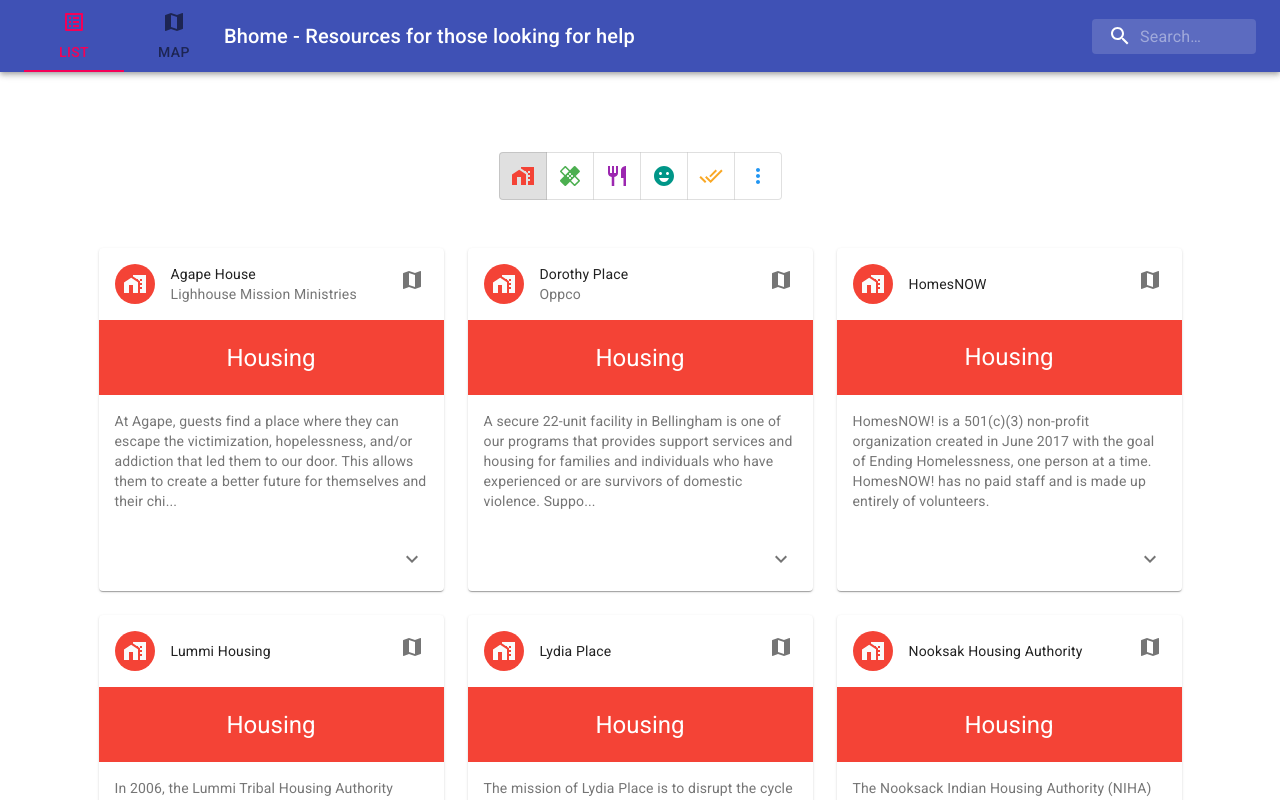
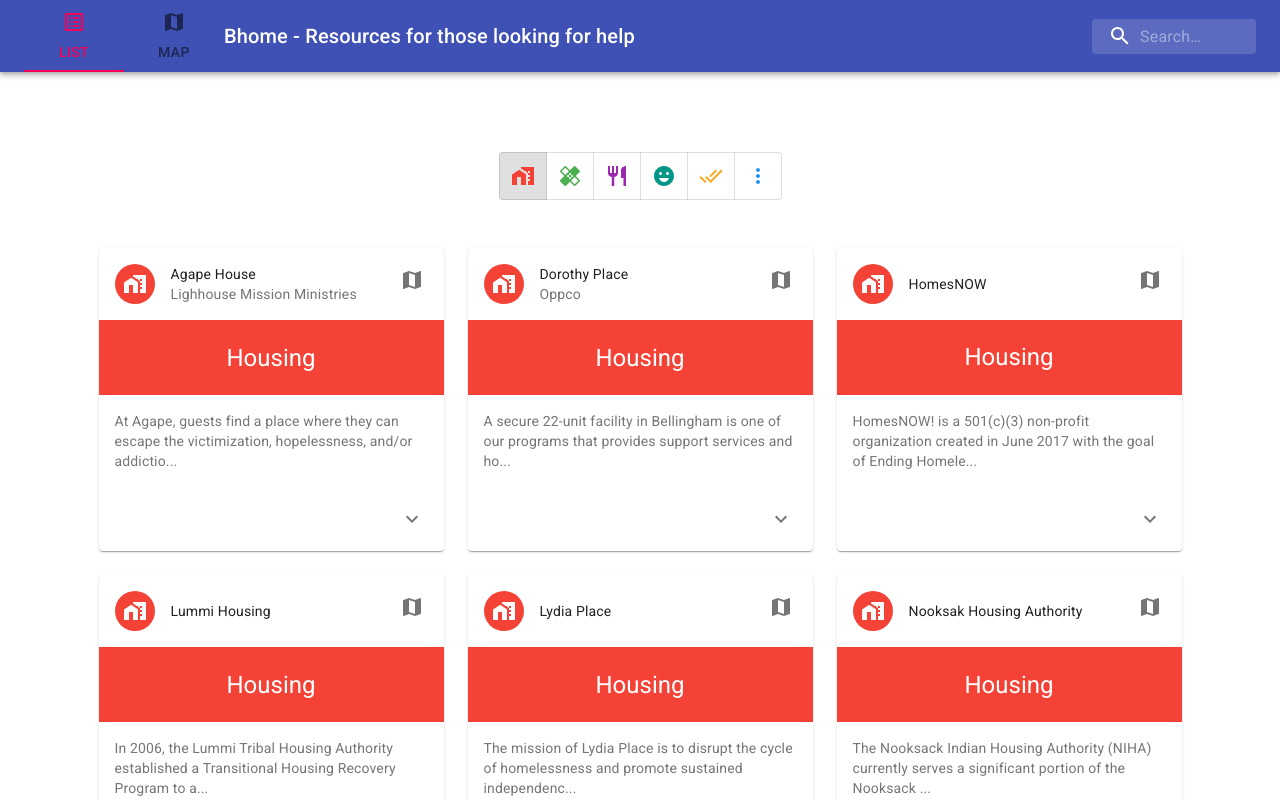
Before and after one commit to clubkemp/bhome, a React (Create React App) app: page / in a window 1280 px wide. Both pictures are taken after a click on the button 522 px from the left and 176 px from the top of the page. Shown: the top 800 px of the page. Built offline with nearby package versions, Linux system fonts and the light colour scheme.

Commit message:
reducing blurb size to 100

```diff
--- a/src/components/DirectoryCard/index.js
+++ b/src/components/DirectoryCard/index.js
@@ -138,7 +138,7 @@
       /> */}
       <CardContent>
         <Typography variant="body2" color="textSecondary" component="p">
-          {data.blurb.length <= 200 ? data.blurb :`${data.blurb.substring(0,200)}...`}
+          {data.blurb.length <= 100 ? data.blurb :`${data.blurb.substring(0,100)}...`}
         </Typography>
       </CardContent>
       <CardActions disableSpacing>
@@ -156,7 +156,7 @@
       <Collapse in={expanded} timeout="auto" unmountOnExit>
         <CardContent>
         <Typography variant="body2" color="textSecondary" component="p">
-        {data.blurb.length <= 200 ? null :`...${data.blurb.substring(200,data.blurb.length)}`}
+        {data.blurb.length <= 100 ? null :`...${data.blurb.substring(100,data.blurb.length)}`}
         </Typography>
         <Divider variant="middle" className={classes.divider} />
           <Grid container direction="row" alignItems="center">
```
Also changed, not shown: 1 other file (tests, documents, lock files or other folders).
